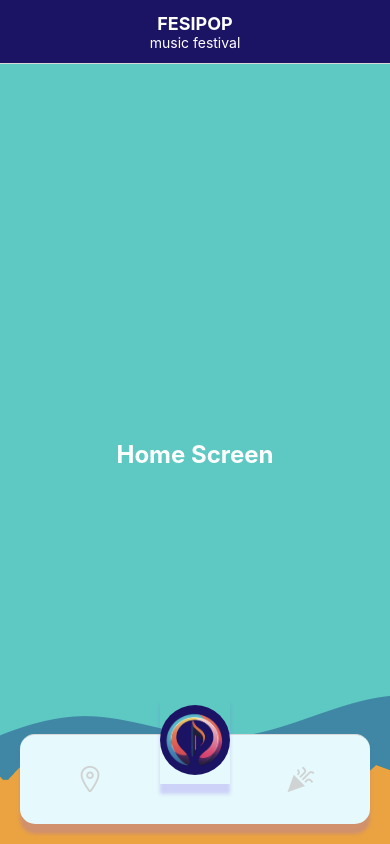
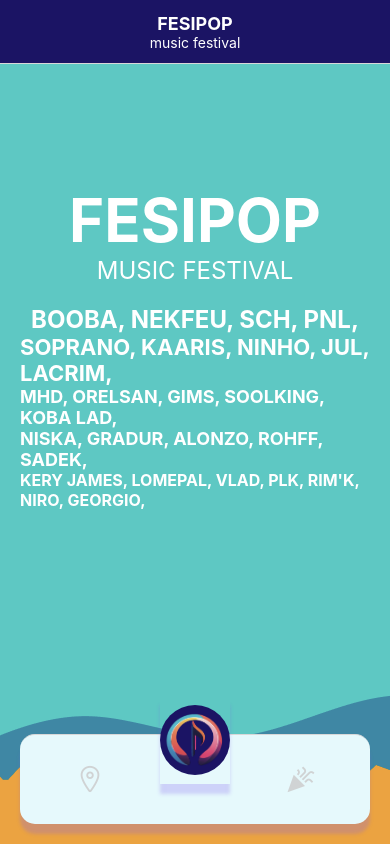
Before and after one commit to Thomasdelecluse/NFS-Mobile, a React Native app: screen /Home in a window 390 px wide. Built offline with nearby package versions, Linux system fonts and the light colour scheme.

Commit message:
feat: add homepage

```diff
--- a/pages/HomeScreen.js
+++ b/pages/HomeScreen.js
@@ -1,30 +1,67 @@
 import React from 'react';
-import {View, Text, ImageBackground, StyleSheet} from 'react-native';
+import {ImageBackground, ScrollView, StyleSheet, Text} from 'react-native';
 import backgroundImage from "../assets/bg2.png";
 
 const HomeScreen = () => {
     return (
         <ImageBackground source={backgroundImage} style={styles.backgroundImage}>
-            <View style={styles.container}>
-                <Text style={styles.text}>Home Screen</Text>
-            </View>
+            <ScrollView contentContainerStyle={styles.contentContainer}>
+                <Text style={styles.mainTitle}>FESIPOP</Text>
+                <Text style={styles.subtitle}>MUSIC FESTIVAL</Text>
+                <Text style={styles.lineText}>BOOBA, NEKFEU, SCH, PNL,</Text>
+                <Text style={styles.lineTextSmall}>SOPRANO, KAARIS, NINHO, JUL, LACRIM,</Text>
+                <Text style={styles.lineTextSmaller}>MHD, ORELSAN, GIMS, SOOLKING, KOBA LAD,</Text>
+                <Text style={styles.lineTextSmaller}>NISKA, GRADUR, ALONZO, ROHFF, SADEK,</Text>
+                <Text style={styles.lineTextTiny}>KERY JAMES, LOMEPAL, VLAD, PLK, RIM'K, NIRO, GEORGIO,</Text>
+                {/* Continue d'ajouter du texte si nécessaire */}
+            </ScrollView>
         </ImageBackground>
     );
 };
+
 const styles = StyleSheet.create({
     backgroundImage: {
         flex: 1,
         resizeMode: 'cover',
+        justifyContent: 'center',
     },
-    container: {
-        flex: 1,
-        justifyContent: 'center',
+    contentContainer: {
+        flexGrow: 1,
+        marginTop:100,
         alignItems: 'center',
+        padding: 20,
     },
-    text: {
-        color: '#fff',
+    mainTitle: {
+        fontSize: 60,
+        fontWeight: 'bold',
+        color: 'white',
+    },
+    subtitle: {
+        fontSize: 24,
+        fontWeight: '400',
+        color: 'white',
+        marginBottom: 20,
+    },
+    lineText: {
         fontSize: 24,
         fontWeight: 'bold',
+        color: 'white',
+    },
+    lineTextSmall: {
+        fontSize: 22,
+        fontWeight: 'bold',
+        color: 'white',
+    },
+    lineTextSmaller: {
+        fontSize: 18,
+        fontWeight: 'bold',
+        color: 'white',
+    },
+    lineTextTiny: {
+        fontSize: 16,
+        fontWeight: 'bold',
+        color: 'white',
     },
 });
+
 export default HomeScreen;
```
